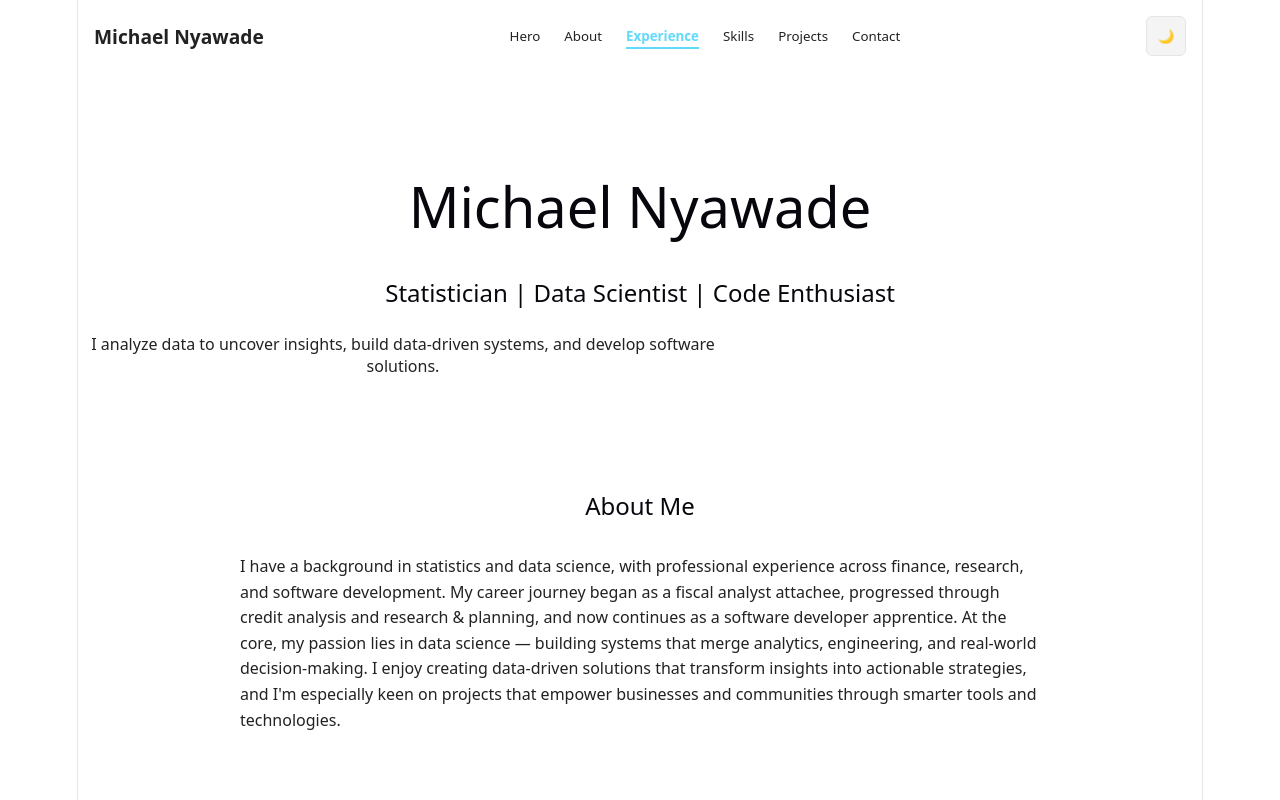
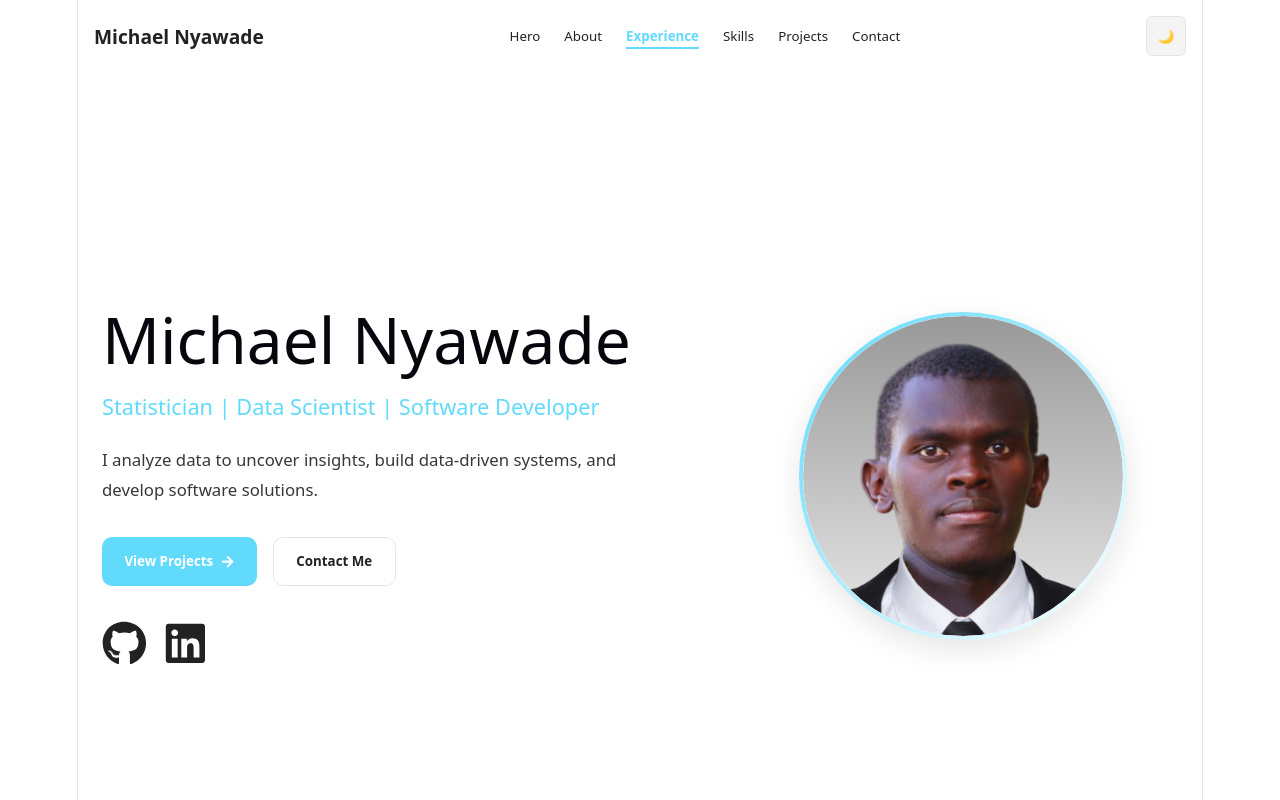
Before and after one commit to Michael-Nyawade/Michael-Nyawade.github.io, a React (Vite) app: page / in a window 1280 px wide. Shown: the top 800 px of the page. Built offline with nearby package versions, Linux system fonts and the light colour scheme.

Commit message:
Redesigned hero section with split layout, CTA buttons, social links, profile image

```diff
--- a/package.json
+++ b/package.json
@@ -14,7 +14,8 @@
     "@fortawesome/fontawesome-free": "^7.2.0",
     "aos": "^2.3.4",
     "react": "^19.2.6",
-    "react-dom": "^19.2.6"
+    "react-dom": "^19.2.6",
+    "react-icons": "^5.6.0"
   },
   "devDependencies": {
     "@eslint/js": "^10.0.1",
--- a/src/sections/Hero.jsx
+++ b/src/sections/Hero.jsx
@@ -1,12 +1,196 @@
+import profileImg from "../assets/profile/Passport.png";
+import { FaGithub, FaLinkedin, FaArrowRight } from "react-icons/fa";
+
 export default function Hero() {
+  const scrollToSection = (id) => {
+    const element = document.getElementById(id);
+
+    if (element) {
+      element.scrollIntoView({
+        behavior: "smooth",
+      });
+    }
+  };
+
   return (
-    <section id="hero" data-aos="fade-down" style={{ padding: "4rem 0" }}>
-      <h1>Michael Nyawade</h1>
-      <h2>Statistician | Data Scientist | Code Enthusiast</h2>
-      <p style={{ maxWidth: "650px", marginTop: "1.5rem" }}>
-        I analyze data to uncover insights, build data-driven systems,
-        and develop software solutions.
-      </p>
+    <section
+      id="hero"
+      style={{
+        minHeight: "85vh",
+        display: "flex",
+        alignItems: "center",
+        justifyContent: "space-between",
+        gap: "4rem",
+        padding: "4rem 1.5rem",
+        flexWrap: "wrap",
+      }}
+    >
+      {/* LEFT CONTENT */}
+      <div
+        data-aos="fade-right"
+        style={{
+          flex: "1 1 500px",
+          textAlign: "left",
+        }}
+      >
+        <h1
+          style={{
+            fontSize: "clamp(2.8rem, 5vw, 5rem)",
+            lineHeight: 1.1,
+            marginBottom: "1rem",
+            whiteSpace: "nowrap",
+          }}
+        >
+          Michael Nyawade
+        </h1>
+
+        <h2
+          style={{
+            fontSize: "clamp(1.1rem, 1.7vw, 2rem)",
+            fontWeight: "500",
+            color: "var(--accent-color)",
+            marginBottom: "1.5rem",
+          }}
+        >
+          Statistician | Data Scientist | Software Developer
+        </h2>
+
+        <p
+          style={{
+            maxWidth: "650px",
+            lineHeight: 1.8,
+            fontSize: "1.05rem",
+            opacity: 0.9,
+          }}
+        >
+          I analyze data to uncover insights, build data-driven systems, and
+          develop software solutions.
+        </p>
+
+        {/* BUTTONS */}
+        <div
+          style={{
+            display: "flex",
+            gap: "1rem",
+            marginTop: "2rem",
+            flexWrap: "wrap",
+          }}
+        >
+          <button
+            onClick={() => scrollToSection("projects")}
+            style={{
+              backgroundColor: "var(--accent-color)",
+              color: "#fff",
+              border: "none",
+              padding: "0.9rem 1.4rem",
+              borderRadius: "10px",
+              fontWeight: "600",
+              cursor: "pointer",
+              display: "flex",
+              alignItems: "center",
+              gap: "0.5rem",
+            }}
+          >
+            View Projects
+            <FaArrowRight />
+          </button>
+
+          <button
+            onClick={() => scrollToSection("contact")}
+            style={{
+              backgroundColor: "transparent",
+              color: "var(--text-color)",
+              border: "1px solid var(--border-color)",
+              padding: "0.9rem 1.4rem",
+              borderRadius: "10px",
+              fontWeight: "600",
+              cursor: "pointer",
+            }}
+          >
+            Contact Me
+          </button>
+        </div>
+
+        {/* SOCIAL ICONS */}
+        <div
+          style={{
+            display: "flex",
+            gap: "1rem",
+            marginTop: "2rem",
+          }}
+        >
+          <a
+            href="https://github.com/Michael-Nyawade"
+            target="_blank"
+            rel="noopener noreferrer"
+            style={{
+              fontSize: "2.8rem",
+              color: "var(--text-color)",
+              transition: "0.2s ease",
+            }}
+          >
+            <FaGithub />
+          </a>
+
+          <a
+            href="https://www.linkedin.com/in/michael-nyawade-9a02b5276/"
+            target="_blank"
+            rel="noopener noreferrer"
+            style={{
+              fontSize: "2.8rem",
+              color: "var(--text-color)",
+              transition: "0.2s ease",
+            }}
+          >
+            <FaLinkedin />
+          </a>
+        </div>
+      </div>
+
+      {/* RIGHT PROFILE IMAGE */}
+      <div
+        data-aos="fade-left"
+        style={{
+          flex: "1 1 350px",
+          display: "flex",
+          justifyContent: "center",
+          alignItems: "center",
+        }}
+      >
+        <div
+          style={{
+            width: "320px",
+            height: "320px",
+            borderRadius: "50%",
+            background: "linear-gradient(135deg, var(--accent-color), transparent)",
+            padding: "4px",
+            boxShadow: "0 10px 30px var(--shadow-color)",
+          }}
+        >
+          <div
+            style={{
+              width: "100%",
+              height: "100%",
+              borderRadius: "50%",
+              overflow: "hidden",
+              backgroundColor: "var(--bg-color)",
+            }}
+          >
+            <img
+              src={profileImg}
+              alt="Michael Nyawade"
+              style={{
+                width: "100%",
+                height: "100%",
+                objectFit: "cover",
+                objectPosition: "center top",
+                borderRadius: "50%",
+                display: "block",
+              }}
+            />
+          </div>
+        </div>
+      </div>
     </section>
   );
 }
```
Also changed, not shown: src/assets/profile/Passport.png (added), 1 other file (tests, documents, lock files or other folders).
